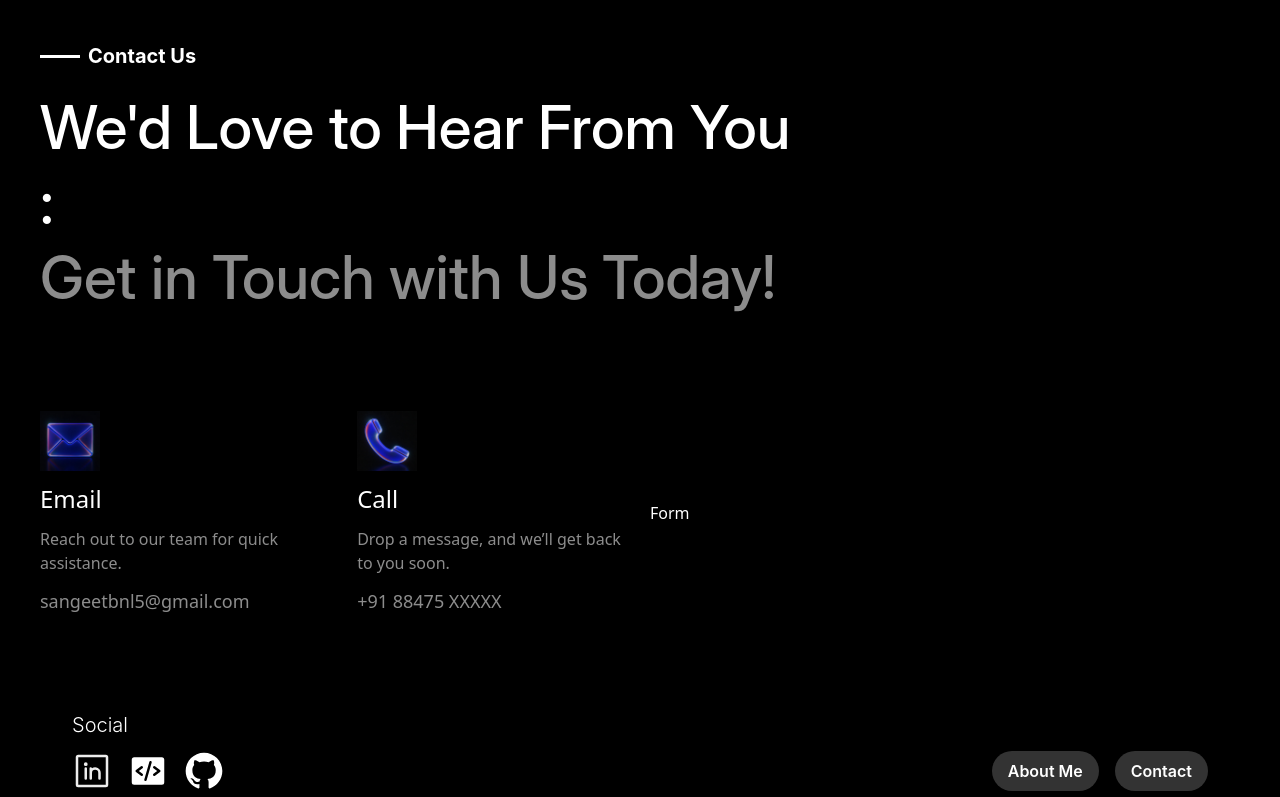
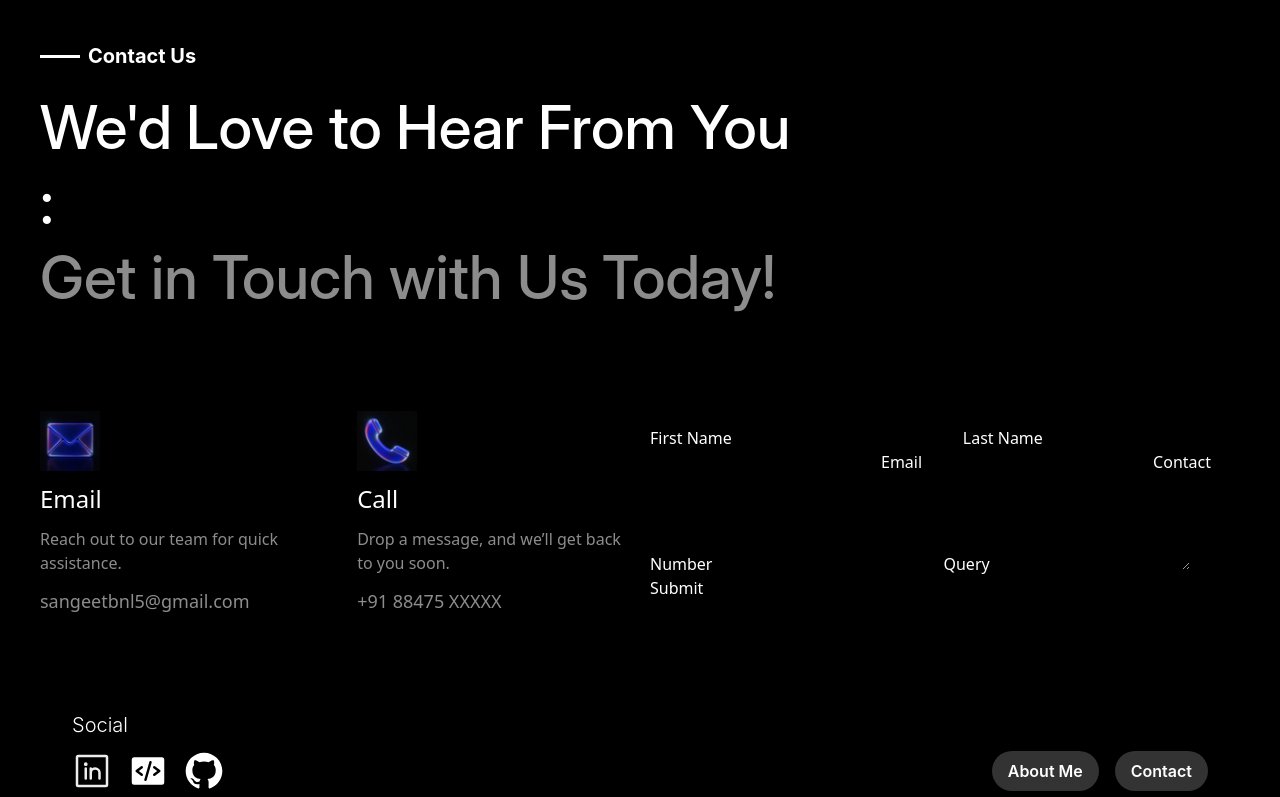
Before and after one commit to Sangeet96/Decidely, a Next.js app: page /contact in a window 1280 px wide. Shown: the part 448-1245 px from the top of the page. Built offline with nearby package versions, Linux system fonts and the light colour scheme.

Commit message:
Added Some more Animations!!

```diff
--- a/app/contact/page.js
+++ b/app/contact/page.js
@@ -5,8 +5,24 @@ import Image from 'next/image'
 import SplitText from '@/components/SplitText'
 import BlurText from '@/components/BlurText'
 import AnimatedContent from '@/components/AnimatedContent'
+import { useState } from 'react'
 
 const Contact = () => {
+  const [formData, setFormData] = useState({
+    firstName: '',
+    lastName: '',
+    email: '',
+    contactNumber: '',
+    query: '',
+  });
+
+  const handleChange = (e) => {
+    setFormData({
+      ...formData,
+      [e.target.name]: e.target.value,
+    });
+  };
+
   return (
     <div className='text-white'>
       <div className='absolute top-0 h-1/2 w-[100vw]'>
@@ -116,7 +132,55 @@ const Contact = () => {
           </AnimatedContent>
         </div>
 
-        <div className='w-1/2'>Form</div>
+        <div className='w-1/2'>
+          <form onSubmit={""}>
+            <label>First Name</label>
+            <input
+              type="text"
+              name="firstName"
+              value={formData.firstName}
+              onChange={handleChange}
+              required
+            />
+
+            <label>Last Name</label>
+            <input
+              type="text"
+              name="lastName"
+              value={formData.lastName}
+              onChange={handleChange}
+              required
+            />
+
+            <label>Email</label>
+            <input
+              type="email"
+              name="email"
+              value={formData.email}
+              onChange={handleChange}
+              required
+            />
+
+            <label>Contact Number</label>
+            <input
+              type="tel"
+              name="contactNumber"
+              value={formData.contactNumber}
+              onChange={handleChange}
+            />
+
+            <label>Query</label>
+            <textarea
+              name="query"
+              value={formData.query}
+              onChange={handleChange}
+              rows="4"
+              required
+            />
+
+            <button type="submit">Submit</button>
+          </form>
+        </div>
       </div>
 
     </div>
--- a/app/login/page.js
+++ b/app/login/page.js
@@ -57,61 +57,6 @@ const Login = () => {
         </div>
       </div>
 
-      <div className='flex justify-center items-center pl-10 pr-10 gap-5'>
-        <div className='w-1/2 flex gap-18'>
-          <AnimatedContent
-            distance={75}
-            direction="vertical"
-            reverse={false}
-            duration={1.5}
-            ease="power3.out"
-            initialOpacity={0.2}
-            animateOpacity
-            scale={1.0}
-            threshold={0.2}
-            delay={0.1}
-          >
-            <div className='flex flex-col gap-3'>
-              <Image
-                src="/EmailIcon.avif"
-                alt="Background image"
-                height={60}
-                width={60}
-              />
-              <p className='text-2xl semi-bold'>Email</p>
-              <p className='text-white/55'>Reach out to our team for quick assistance.</p>
-              <p className='text-white/55 text-lg'>sangeetbnl5@gmail.com</p>
-            </div>
-          </AnimatedContent>
-          <AnimatedContent
-            distance={75}
-            direction="vertical"
-            reverse={false}
-            duration={1.5}
-            ease="power3.out"
-            initialOpacity={0.2}
-            animateOpacity
-            scale={1.0}
-            threshold={0.2}
-            delay={0.1}
-          >
-          <div className='flex flex-col gap-3'>
-            <Image
-              src="/CallIcon.avif"
-              alt="Background image"
-              height={60}
-              width={60}
-            />
-            <p className='text-2xl semi-bold'>Call</p>
-            <p className='text-white/55'>Drop a message, and we’ll get back to you soon.</p>
-            <p className='text-white/55 text-lg'>+91 88475 XXXXX</p>
-          </div>
-          </AnimatedContent>
-        </div>
-
-        <div className='w-1/2'>Form</div>
-      </div>
-
     </div>
   )
 }
```
Lines whose indentation alone changed are shown as unchanged.
